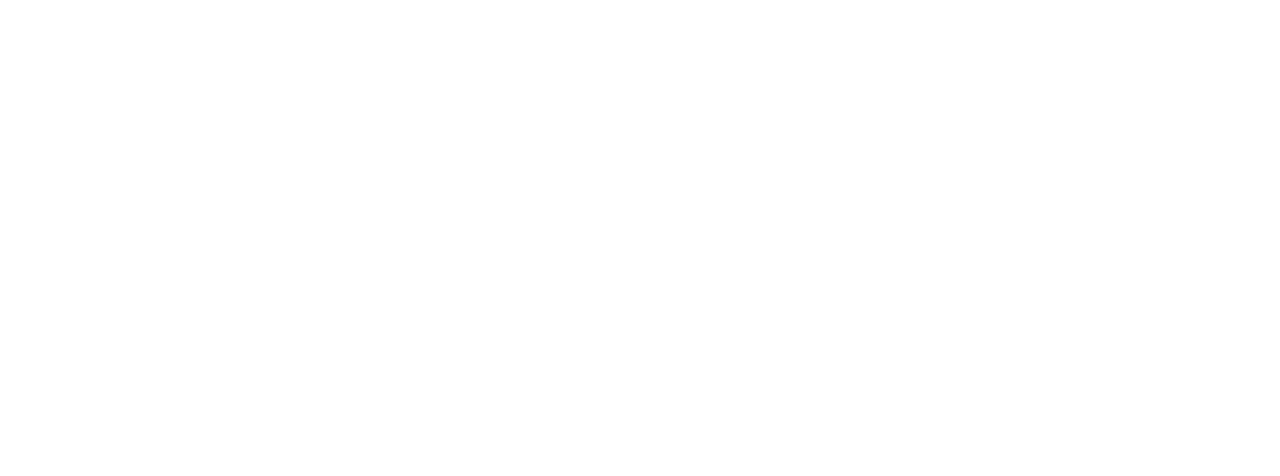
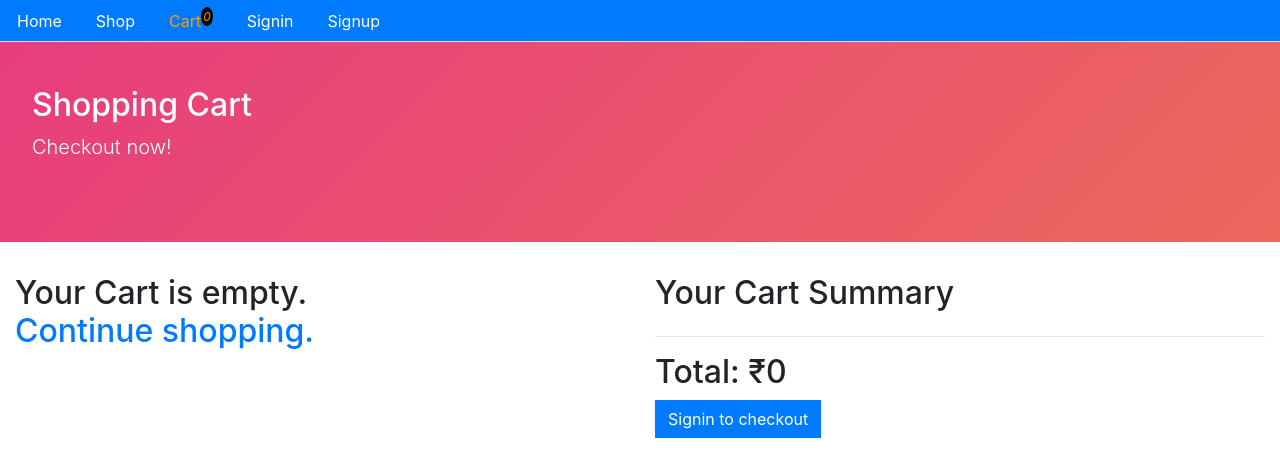
Before and after one commit to DarkM4tt/ECommerce, a React (Create React App) app in the folder frontend/: page /cart in a window 1280 px wide. Shown: the top 476 px of the page. Built offline with nearby package versions, Linux system fonts and the light colour scheme.

Commit message:
Add to Cart done.

```diff
--- a/frontend/src/Routes.js
+++ b/frontend/src/Routes.js
@@ -12,6 +12,7 @@
 import AddCategory from './admin/AddCategory'
 import AddProduct from './admin/AddProduct'
 import Product from './core/Product'
+import Cart from './core/Cart'
 
 const Routes = () => {
   return (
@@ -26,6 +27,7 @@
         <AdminRoute path="/create/category" exact component={AddCategory} />
         <AdminRoute path="/create/product" exact component={AddProduct} />
         <Route path="/product/:productId" exact component={Product} />
+        <Route path="/cart" exact component={Cart} />
       </Switch>
     </Router>
   )
--- a/frontend/src/core/Card.js
+++ b/frontend/src/core/Card.js
@@ -1,14 +1,29 @@
-import React from 'react'
-import { Link } from 'react-router-dom'
+import React, { useState } from 'react'
+import { Link, Redirect } from 'react-router-dom'
 import ShowImage from './ShowImage'
 import moment from 'moment'
+import { addItem, updateItem, removeItem } from './cartHelpers'
 
-const Card = ({ product, showViewProductButton = true }) => {
+//import '../App.css'
+
+const Card = ({
+  product,
+  showViewProductButton = true,
+  showAddToCartButton = true,
+  cartUpdate = false,
+  showRemoveProductButton = false,
+  setRun = (f) => f,
+  run = undefined,
+  // changeCartSize
+}) => {
+  const [redirect, setRedirect] = useState(false)
+  const [count, setCount] = useState(product.count)
+
   const showViewButton = (showViewProductButton) => {
     return (
       showViewProductButton && (
         <Link to={`/product/${product._id}`} className="mr-2">
-          <button className="btn btn-outline-primary mr-1 mt-2 mb-2">
+          <button className="btn btn-outline-primary mt-2 mb-2 card-btn-1">
             View Product
           </button>
         </Link>
@@ -16,38 +31,104 @@
     )
   }
 
-  const showAddToCartButton = () => {
+  const addToCart = () => {
+    // console.log('added');
+    addItem(product, setRedirect(true))
+  }
+
+  const shouldRedirect = (redirect) => {
+    if (redirect) {
+      return <Redirect to="/cart" />
+    }
+  }
+
+  const showAddToCartBtn = (showAddToCartButton) => {
     return (
-      <button className="btn btn-outline-warning mt-2 mb-2">Add to cart</button>
+      showAddToCartButton && (
+        <button
+          onClick={addToCart}
+          className="btn btn-outline-warning mt-2 mb-2 card-btn-1  "
+        >
+          Add to cart
+        </button>
+      )
     )
   }
 
   const showStock = (quantity) => {
     return quantity > 0 ? (
-      <span className="badge badge-primary badge-pill">In Stock</span>
+      <span className="badge badge-primary badge-pill">In Stock </span>
     ) : (
-      <span className="badge badge-primary badge-pill">Out of Stock</span>
+      <span className="badge badge-primary badge-pill">Out of Stock </span>
     )
   }
 
+  const handleChange = (productId) => (event) => {
+    setRun(!run) // run useEffect in parent Cart
+    setCount(event.target.value < 1 ? 1 : event.target.value)
+    if (event.target.value >= 1) {
+      updateItem(productId, event.target.value)
+    }
+  }
+
+  const showCartUpdateOptions = (cartUpdate) => {
+    return (
+      cartUpdate && (
+        <div>
+          <div className="input-group mb-3">
+            <div className="input-group-prepend">
+              <span className="input-group-text">Adjust Quantity</span>
+            </div>
+            <input
+              type="number"
+              className="form-control"
+              value={count}
+              onChange={handleChange(product._id)}
+            />
+          </div>
+        </div>
+      )
+    )
+  }
+  const showRemoveButton = (showRemoveProductButton) => {
+    return (
+      showRemoveProductButton && (
+        <button
+          onClick={() => {
+            removeItem(product._id)
+            setRun(!run) // run useEffect in parent Cart
+          }}
+          className="btn btn-outline-danger mt-2 mb-2"
+        >
+          Remove Product
+        </button>
+      )
+    )
+  }
   return (
-    <div className="card">
-      <div className="card-header name">{product.name}</div>
+    <div className="card ">
+      <div className="card-header card-header-1 ">{product.name}</div>
       <div className="card-body">
+        {shouldRedirect(redirect)}
         <ShowImage item={product} url="product" />
-        <p className="lead mt-2">{product.description.substring(0, 100)}</p>
-        <p className="black-10">₹{product.price}</p>
+        <p className="card-p  mt-2">{product.description.substring(0, 100)} </p>
+        <p className="card-p black-10">₹ {product.price}</p>
         <p className="black-9">
           Category: {product.category && product.category.name}
         </p>
-        <p className="black-8">Added {moment(product.createdAt).fromNow()}</p>
-
+        <p className="black-8">
+          Added on {moment(product.createdAt).fromNow()}
+        </p>
         {showStock(product.quantity)}
         <br />
 
         {showViewButton(showViewProductButton)}
 
-        {showAddToCartButton()}
+        {showAddToCartBtn(showAddToCartButton)}
+
+        {showRemoveButton(showRemoveProductButton)}
+
+        {showCartUpdateOptions(cartUpdate)}
       </div>
     </div>
   )
--- /dev/null
+++ b/frontend/src/core/Cart.js
@@ -0,0 +1,66 @@
+import React, { useState, useEffect } from 'react'
+import Layout from './Layout'
+import { Link } from 'react-router-dom'
+import { getCart } from './cartHelpers'
+import Card from './Card'
+import Checkout from './Checkout'
+
+const Cart = () => {
+  const [items, setItems] = useState([])
+  // const [cartSize, setCartSize] = useState([]);
+  const [run, setRun] = useState(false)
+
+  useEffect(() => {
+    console.log('MAX DEPTH ...')
+    setItems(getCart())
+  }, [run])
+
+  const showItems = (items) => {
+    return (
+      <div>
+        <h2>Your cart has {`${items.length}`} items</h2>
+        <hr />
+        {items.map((product, i) => (
+          <Card
+            key={i}
+            product={product}
+            showAddToCartButton={false}
+            cartUpdate={true}
+            showRemoveProductButton={true}
+            setRun={setRun}
+            run={run}
+            // changeCartSize={changeCartSize}
+          />
+        ))}
+      </div>
+    )
+  }
+
+  const noItemsMessage = () => (
+    <h2>
+      Your Cart is empty. <br />
+      <Link to="/shop"> Continue shopping. </Link>
+    </h2>
+  )
+
+  return (
+    <Layout
+      title="Shopping Cart"
+      description="Checkout now!"
+      className="container-fluid"
+    >
+      <div className="row">
+        <div className="col-6">
+          {items.length > 0 ? showItems(items) : noItemsMessage()}
+        </div>
+        <div className="col-6">
+          <h2 className="mb-4">Your Cart Summary</h2>
+          <hr />
+          <Checkout products={items} />
+        </div>
+      </div>
+    </Layout>
+  )
+}
+
+export default Cart
--- a/frontend/src/core/CheckBox.js
+++ b/frontend/src/core/CheckBox.js
@@ -1,4 +1,4 @@
-import React, { useState, useEffect } from 'react'
+import React, { useState } from 'react'
 
 const CheckBox = ({ categories, handleFilters }) => {
   const [checked, setChecked] = useState([])
--- /dev/null
+++ b/frontend/src/core/Checkout.js
@@ -0,0 +1,33 @@
+import React from 'react'
+//import Layout from './Layout'
+//import { getProducts } from './apiCore'
+//import Card from './Card'
+import { isAuthenticated } from '../auth'
+import { Link } from 'react-router-dom'
+
+const Checkout = ({ products }) => {
+  const getTotal = () => {
+    return products.reduce((currentValue, nextValue) => {
+      return currentValue + nextValue.count * nextValue.price
+    }, 0)
+  }
+
+  const showCheckout = () => {
+    return isAuthenticated() ? (
+      <button className="btn btn-success">Checkout</button>
+    ) : (
+      <Link to="/signin">
+        <button className="btn btn-primary">Signin to checkout</button>
+      </Link>
+    )
+  }
+
+  return (
+    <div>
+      <h2>Total: ₹{getTotal()}</h2>
+      {showCheckout()}
+    </div>
+  )
+}
+
+export default Checkout
--- a/frontend/src/core/Menu.js
+++ b/frontend/src/core/Menu.js
@@ -1,6 +1,7 @@
 import React, { Fragment } from 'react'
 import { Link, withRouter } from 'react-router-dom'
 import { signout, isAuthenticated } from '../auth'
+import { itemTotal } from './cartHelpers'
 
 const isActive = (history, path) => {
   if (history.location.pathname === path) {
@@ -27,6 +28,19 @@
             to="/shop"
           >
             Shop
+          </Link>
+        </li>
+
+        <li className="nav-item">
+          <Link
+            className="nav-link"
+            style={isActive(history, '/cart')}
+            to="/cart"
+          >
+            Cart
+            <sup>
+              <small className="cart-badge">{itemTotal()}</small>
+            </sup>
           </Link>
         </li>
 
--- /dev/null
+++ b/frontend/src/core/cartHelpers.js
@@ -0,0 +1,88 @@
+export const addItem = (item, next) => {
+  let cart = []
+  if (typeof window !== 'undefined') {
+    if (localStorage.getItem('cart')) {
+      cart = JSON.parse(localStorage.getItem('cart'))
+    }
+    cart.push({
+      ...item,
+      count: 1,
+    })
+
+    // remove duplicates
+    // build an Array from new Set and turn it back into array using Array.from
+    // so that later we can re-map it
+    // new set will only allow unique values in it
+    // so pass the ids of each object/product
+    // If the loop tries to add the same value again, it'll get ignored
+    // ...with the array of ids we got on when first map() was used
+    // run map() on it again and return the actual product from the cart
+
+    cart = Array.from(new Set(cart.map((p) => p._id))).map((id) => {
+      return cart.find((p) => p._id === id)
+    })
+
+    localStorage.setItem('cart', JSON.stringify(cart))
+    next()
+  }
+}
+
+export const itemTotal = () => {
+  if (typeof window !== 'undefined') {
+    if (localStorage.getItem('cart')) {
+      return JSON.parse(localStorage.getItem('cart')).length
+    }
+  }
+  return 0
+}
+
+export const getCart = () => {
+  if (typeof window !== 'undefined') {
+    if (localStorage.getItem('cart')) {
+      return JSON.parse(localStorage.getItem('cart'))
+    }
+  }
+  return []
+}
+
+export const updateItem = (productId, count) => {
+  let cart = []
+  if (typeof window !== 'undefined') {
+    if (localStorage.getItem('cart')) {
+      cart = JSON.parse(localStorage.getItem('cart'))
+    }
+
+    cart.map((product, i) => {
+      if (product._id === productId) {
+        cart[i].count = count
+      }
+    })
+
+    localStorage.setItem('cart', JSON.stringify(cart))
+  }
+}
+
+export const removeItem = (productId) => {
+  let cart = []
+  if (typeof window !== 'undefined') {
+    if (localStorage.getItem('cart')) {
+      cart = JSON.parse(localStorage.getItem('cart'))
+    }
+
+    cart.map((product, i) => {
+      if (product._id === productId) {
+        cart.splice(i, 1)
+      }
+    })
+
+    localStorage.setItem('cart', JSON.stringify(cart))
+  }
+  return cart
+}
+
+export const emptyCart = (next) => {
+  if (typeof window !== 'undefined') {
+    localStorage.removeItem('cart')
+    next()
+  }
+}
--- a/frontend/src/styles.css
+++ b/frontend/src/styles.css
@@ -1,3 +1,7 @@
+/**
+ * border radius
+ */
+
 .btn,
 .jumbotron,
 .nav :hover {
@@ -67,13 +71,13 @@
   */
 
 .jumbotron {
-  height: 180px;
+  height: 200px;
   color: #fff;
   background: linear-gradient(-45deg, #ee7752, #e73c7e, #23a6d5, #23d5ab);
   background-size: 400% 400%;
-  -webkit-animation: Gradient 7s ease infinite;
-  -moz-animation: Gradient 7s ease infinite;
-  animation: Gradient 7s ease infinite;
+  -webkit-animation: Gradient 15s ease infinite;
+  -moz-animation: Gradient 15s ease infinite;
+  animation: Gradient 15s ease infinite;
 }
 
 @-webkit-keyframes Gradient {
```
Also changed, not shown: frontend/src/core/apiCore.js (+51 -14 lines). Lines whose indentation alone changed are shown as unchanged.
